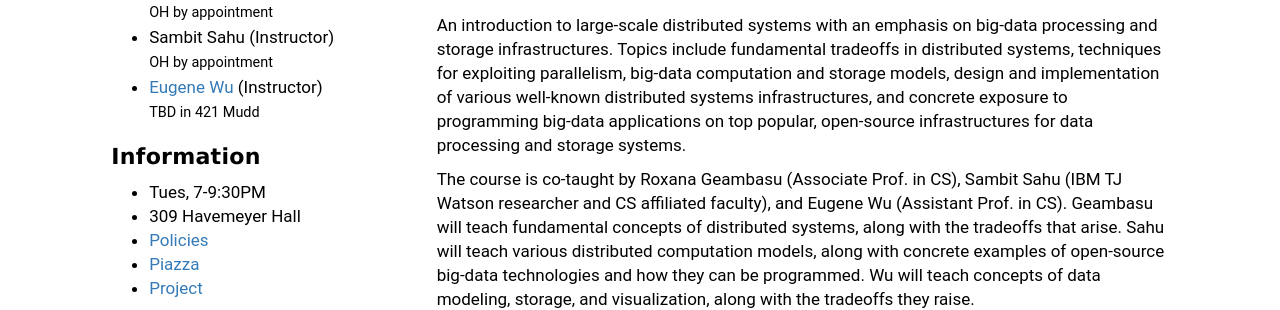
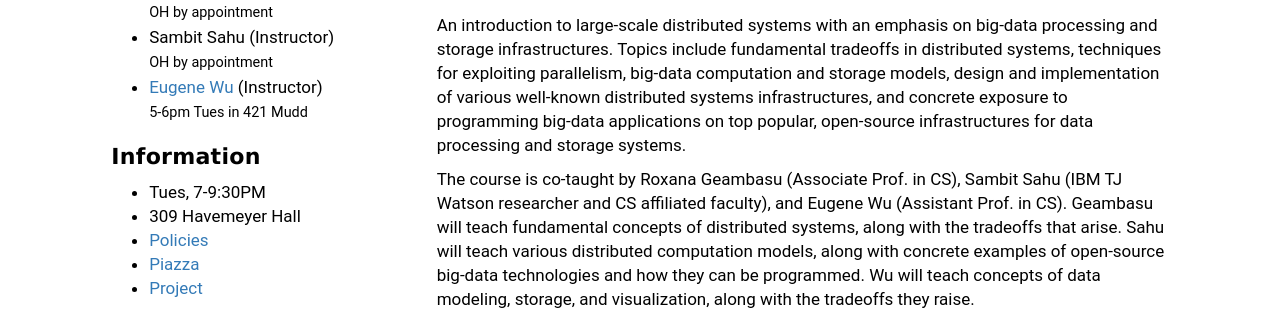
Before and after one commit to KnightMollo/w4121.github.io, a Jekyll site: the page built from index.md, in a window 1280 px wide. Shown: the part 246-556 px from the top of the page. Built offline with Jekyll 4.4.1, drawn with Linux system fonts in a browser that asks for light colours.

Commit message:
Update index_left.md

```diff
--- a/_includes/index_left.md
+++ b/_includes/index_left.md
@@ -5,7 +5,7 @@
 * Sambit Sahu (Instructor)
   <small>OH by appointment</small>
 * [Eugene Wu](http://www.eugenewu.net) (Instructor)
-  <small>TBD in 421 Mudd</small>
+  <small>5-6pm Tues in 421 Mudd</small>
 
 #### Information
 
```
